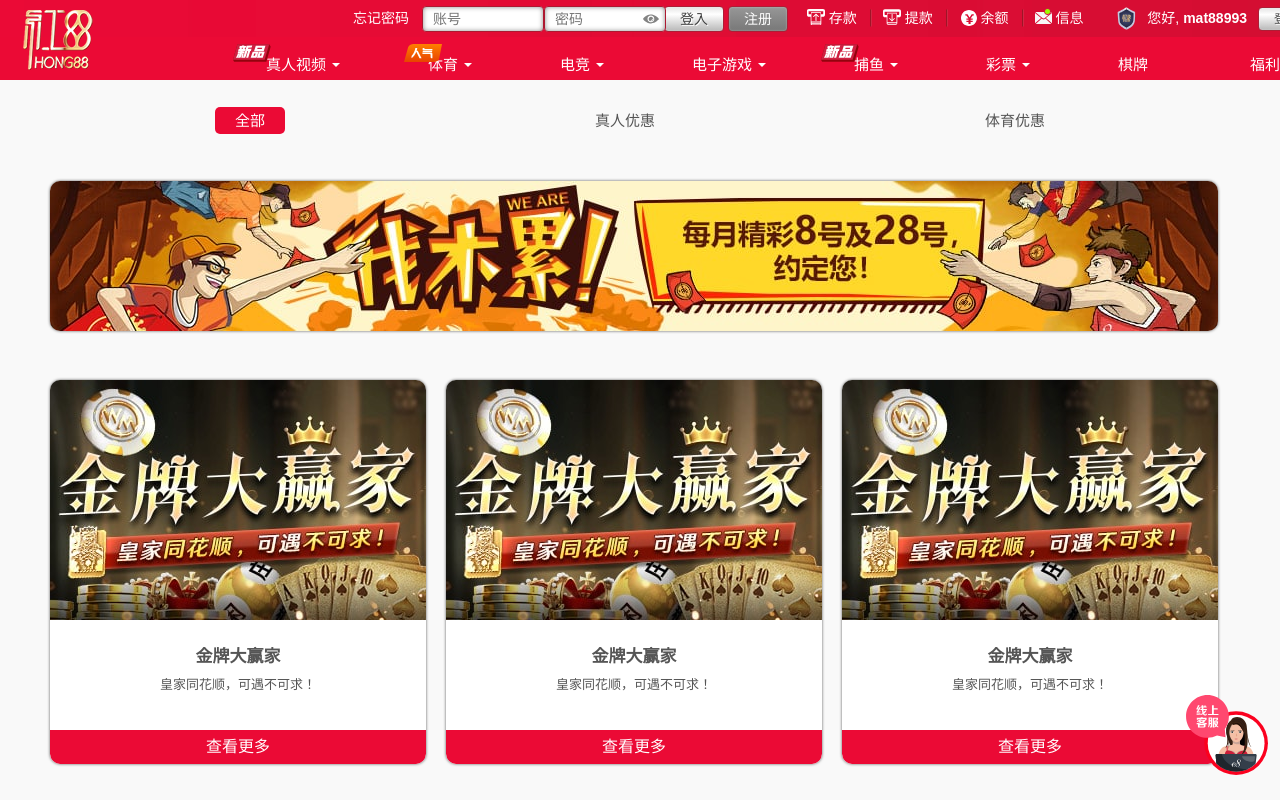
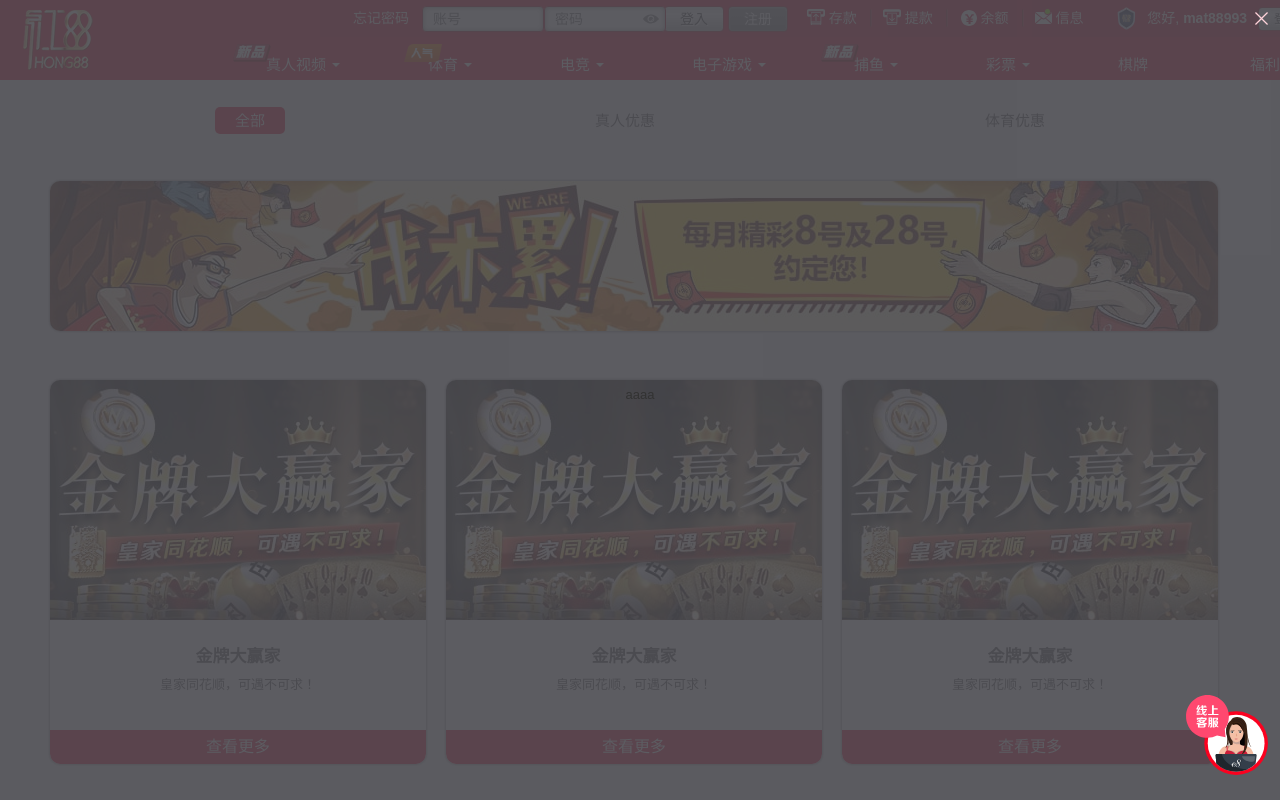
Before and after one commit to h88group/sample, a Vue app: page /promotions.html in a window 1280 px wide. Shown: the top 800 px of the page. Built offline with nearby package versions, Linux system fonts and the light colour scheme.

Commit message:
add file

```diff
--- /dev/null
+++ b/src/components/Promotions/PromotionModal.vue
@@ -0,0 +1,34 @@
+<template>
+  <div v-if="showModal" class="modal-wrapper">
+    <div class="modal promotion-detail-wrapper is-visible">
+        <section class="modal__body promotion-details-container">
+          <i @click="showModal = false" class="close-modal js-close-modal"></i>
+          <p>aaaa</p>
+        </section>
+    </div>
+  </div>
+</template>
+
+<script>
+
+export default {
+  name: 'promotion-modal',
+  data () {
+    return {
+      showModal: true
+    }
+  },
+  methods: {
+    actShowModal () {
+      this.showModal = true
+    },
+    actHideModal () {
+      this.showModal = false
+    }
+  }
+}
+</script>
+
+<style scoped>
+
+</style>
--- a/src/components/Promotions/Promotions.vue
+++ b/src/components/Promotions/Promotions.vue
@@ -1,4 +1,5 @@
 <template>
+  <section>
     <div id="promotions" class="promotion-module">
       <article class="container">
         <section>
@@ -119,11 +120,18 @@
         </section>
       </article>
     </div>
+    <promotion-modal ref="promotionModal"></promotion-modal>
+  </section>
 </template>
 
 <script>
+import PromotionModal from './PromotionModal'
+
 export default {
   name: 'promotions',
+  components: {
+    PromotionModal
+  },
   data () {
     return {
       activeItemStep: 'promotion-nav1'
@@ -135,6 +143,12 @@ export default {
     },
     setActiveStep (menuItemStep) {
       this.activeItemStep = menuItemStep
+    },
+    showModal () {
+      this.$refs.promotionModal.actShowModal()
+    },
+    hideModal () {
+      this.$refs.promotionModal.actHideModal()
     }
   }
 }
```
Lines whose indentation alone changed are shown as unchanged.
